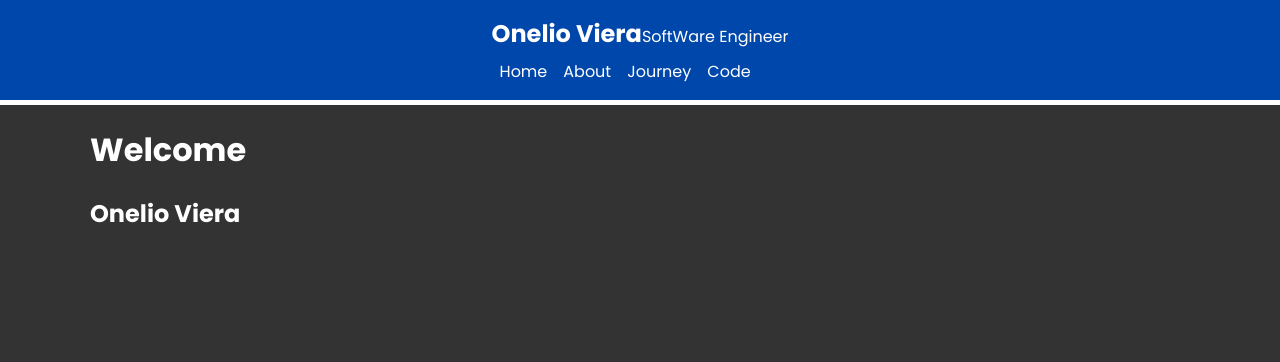
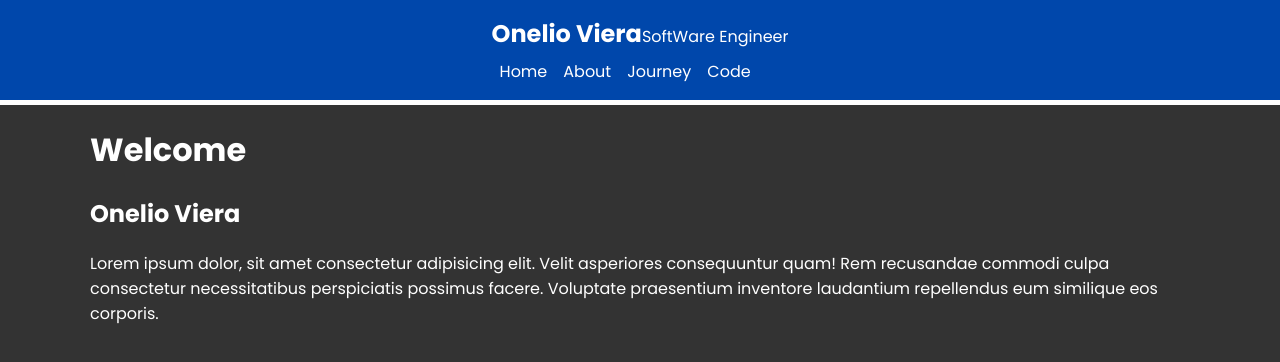
Before and after one commit to OnelioViera/next_13_crash, a Next.js app: page / in a window 1280 px wide. Shown: the top 362 px of the page. Built offline with nearby package versions, Linux system fonts and the light colour scheme.

Commit message:
update files

```diff
--- a/package.json
+++ b/package.json
@@ -12,6 +12,7 @@
     "next": "13.4.19",
     "react": "18.2.0",
     "react-dom": "18.2.0",
-    "react-icons": "^4.11.0"
+    "react-icons": "^4.11.0",
+    "tailwindcss": "^3.3.3"
   }
 }
--- a/src/app/page.jsx
+++ b/src/app/page.jsx
@@ -6,6 +6,7 @@ const HomePage = () => {
     <div>
       <h1>Welcome</h1>
       <h2>Onelio Viera</h2>
+      <p>Lorem ipsum dolor, sit amet consectetur adipisicing elit. Velit asperiores consequuntur quam! Rem recusandae commodi culpa consectetur necessitatibus perspiciatis possimus facere. Voluptate praesentium inventore laudantium repellendus eum similique eos corporis.</p>
     </div>
     )
 }
```
Also changed, not shown: 1 other file (tests, documents, lock files or other folders).
